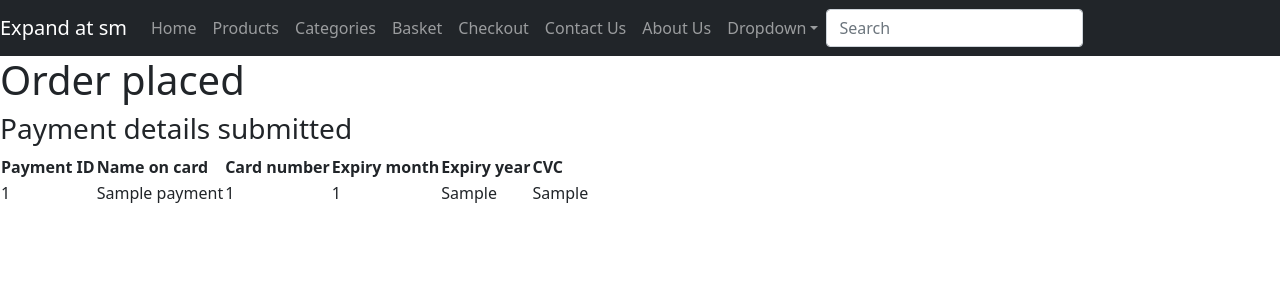
After one commit to Tom-Freed/qa-gh, a Flask app: page /order_placed in a window 1280 px wide. The commit adds this page. Shown: the top 300 px of the page. Run offline with Flask 3, Linux system fonts and the light colour scheme; tables that the repository leaves empty hold one stand-in row (values such as "Sample post").

Commit message:
adding order_place feature

```diff
--- a/Project1/app.py
+++ b/Project1/app.py
@@ -158,6 +158,13 @@ def payment():
 
     return render_template('payment.html', form=form)
 
+@app.route('/order_placed', methods=["GET", "POST"])
+def order_placed():
+    payments = Payment.query.all()
+
+
+    return render_template("order_placed.html", payments=payments)
+
 @app.route('/contact')
 def contact():
     return render_template('contact.html')
--- /dev/null
+++ b/Project1/templates/order_placed.html
@@ -0,0 +1,35 @@
+<!DOCTYPE html>
+<html lang="en">
+<head>
+    <meta charset="UTF-8">
+    <meta name="viewport" content="width=device-width, initial-scale=1.0">
+    <title>Order placed</title>
+</head>
+<body>
+    {% include 'navbar.html' %}
+    <h1>Order placed</h1>
+    <h3>Payment details submitted</h3>
+    <table>
+        <thead>
+            <tr>
+                <th>Payment ID</th>
+                <th>Name on card</th>
+                <th>Card number</th>
+                <th>Expiry month</th>
+                <th>Expiry year</th>
+                <th>CVC</th>
+            </tr>
+        </thead>
+        <tbody>
+            {% for payment in payments %}
+            <tr>
+                <td>{{ payment.id }}</td>
+                <td>{{ payment.name }}</td>
+                <td>{{ payment.card_num }}</td>
+                <td>{{ payment.expiry_month }}</td>
+                <td>{{ payment.expiry_year }}</td>
+                <td>{{ payment.cvc }}</td>
+            </tr>
+            {% endfor %}
+        </tbody>
+    </table>
--- a/Project1/templates/payment.html
+++ b/Project1/templates/payment.html
@@ -8,7 +8,7 @@
 <body>
     {% include 'navbar.html' %}
     <h1>Payment</h1>
-    <form method="post" action="">
+    <form method="post" action="{{ url_for('order_placed') }}">
         {{ form.hidden_tag() }}
         <table>
             <tr>
```
Also changed, not shown: Project1/templates/checkout.html (+6 -1 lines).
